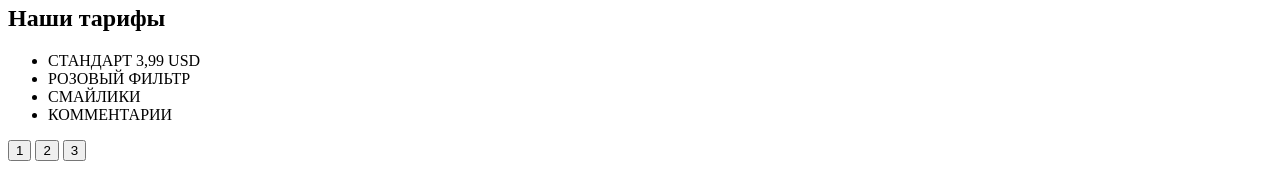
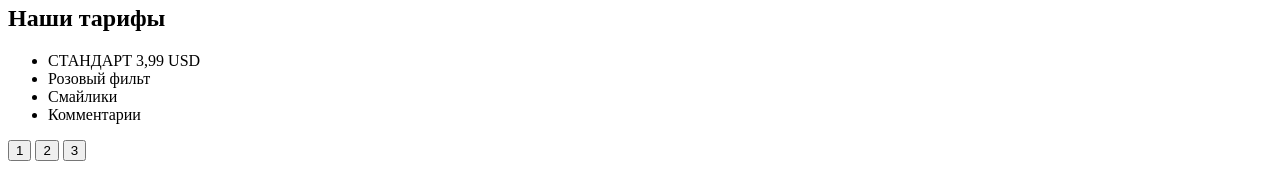
Before and after one commit to Asgen/810549-pink, a website: page source/index.html in a window 1280 px wide. Shown: the part 1265-1439 px from the top of the page. Drawn offline with Linux system fonts and the light colour scheme.

Commit message:
Исправляет написание CAPS-ом

```diff
--- a/source/index.html
+++ b/source/index.html
@@ -103,9 +103,9 @@
             <li class="tariff__item">СТАНДАРТ
               <span class="tariff__item-heading">3,99 USD</span>
             </li>
-            <li class="tariff__item">РОЗОВЫЙ ФИЛЬТР</li>
-            <li class="tariff__item">СМАЙЛИКИ</li>
-            <li class="tariff__item">КОММЕНТАРИИ</li>
+            <li class="tariff__item">Розовый фильт</li>
+            <li class="tariff__item">Смайлики</li>
+            <li class="tariff__item">Комментарии</li>
           </ul>
           <p class="tariff__toggles slider__toggles">
             <button class="slider__toggle" type="button">1</button>
```
